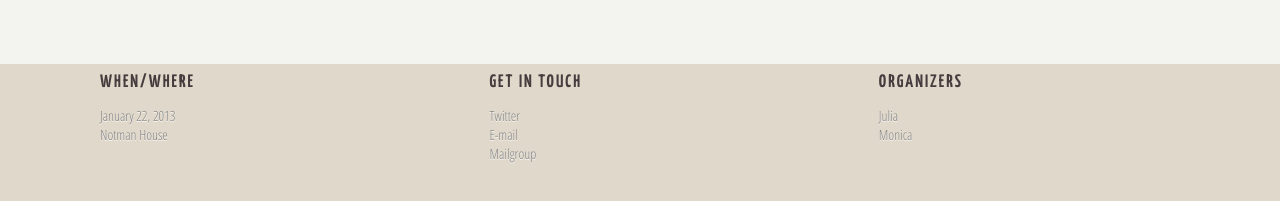
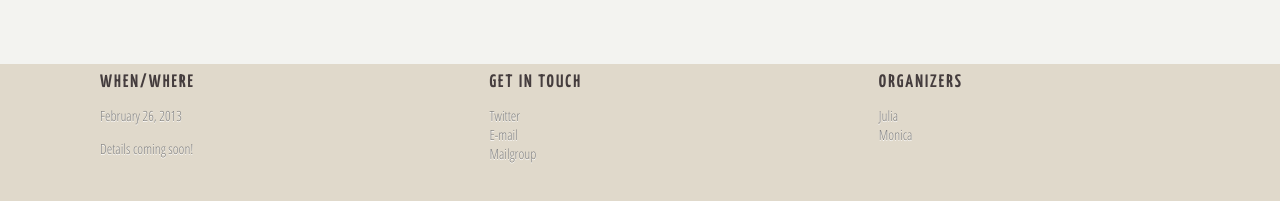
Before and after one commit to notwaldorf/hacknight, a Jekyll site: the page built from index.html, in a window 1280 px wide. Shown: the part 765-966 px from the top of the page. Built offline with Jekyll 4.4.1, drawn with Linux system fonts in a browser that asks for light colours.

Commit message:
updated next event date

```diff
--- a/_layouts/page.html
+++ b/_layouts/page.html
@@ -40,8 +40,8 @@
     <div class="footer-wrapper">
       <div class="footer-column">
           <h3 class="widget-title">When/Where</h3>
-          <p>January 22, 2013<br>
-          <a href="http://notman.org/en/">Notman House</a></p>
+          <p>February 26, 2013<br>
+          <p>Details coming soon!</p>
       </div>
 
       <div class="footer-column">
```
